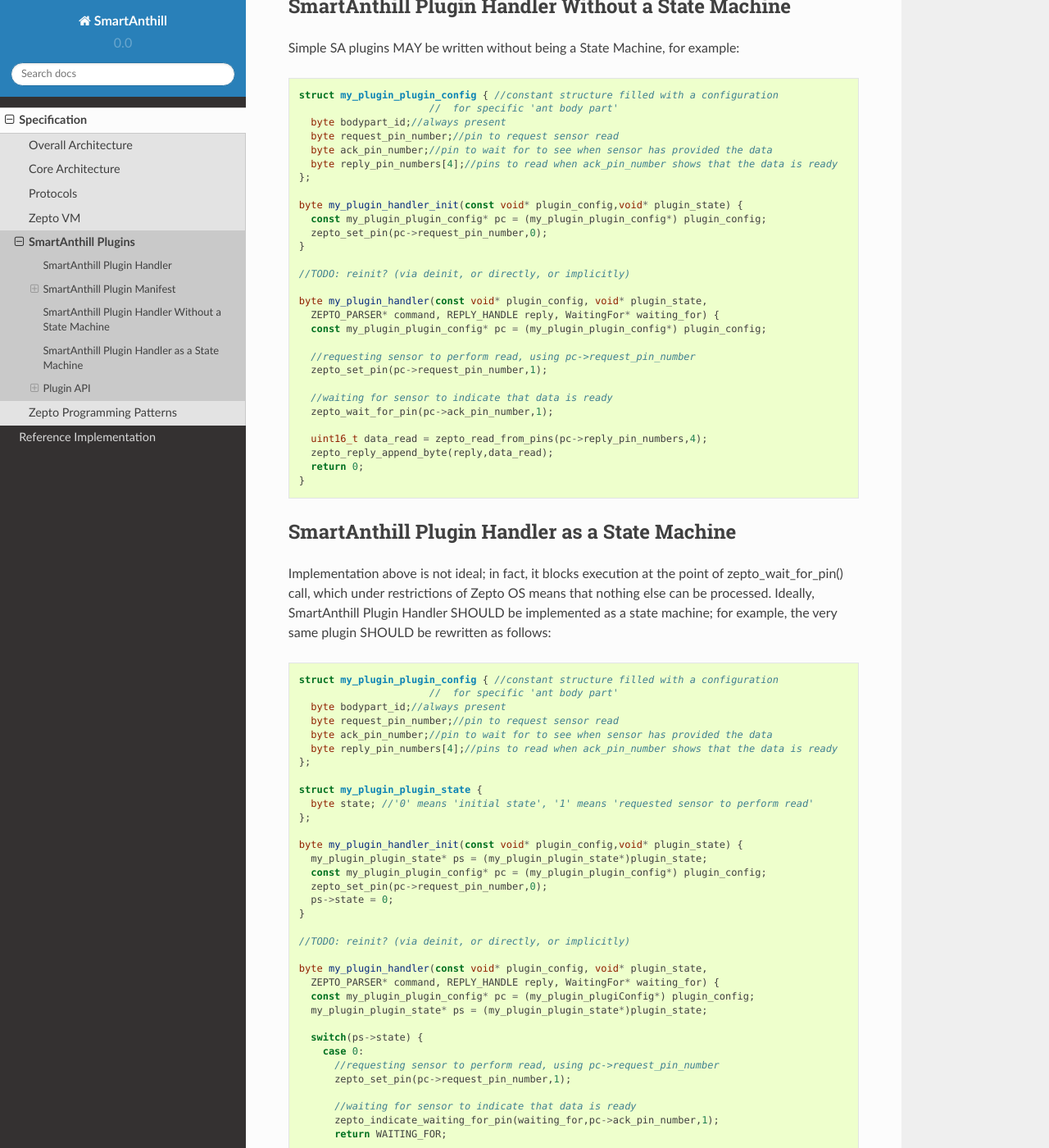
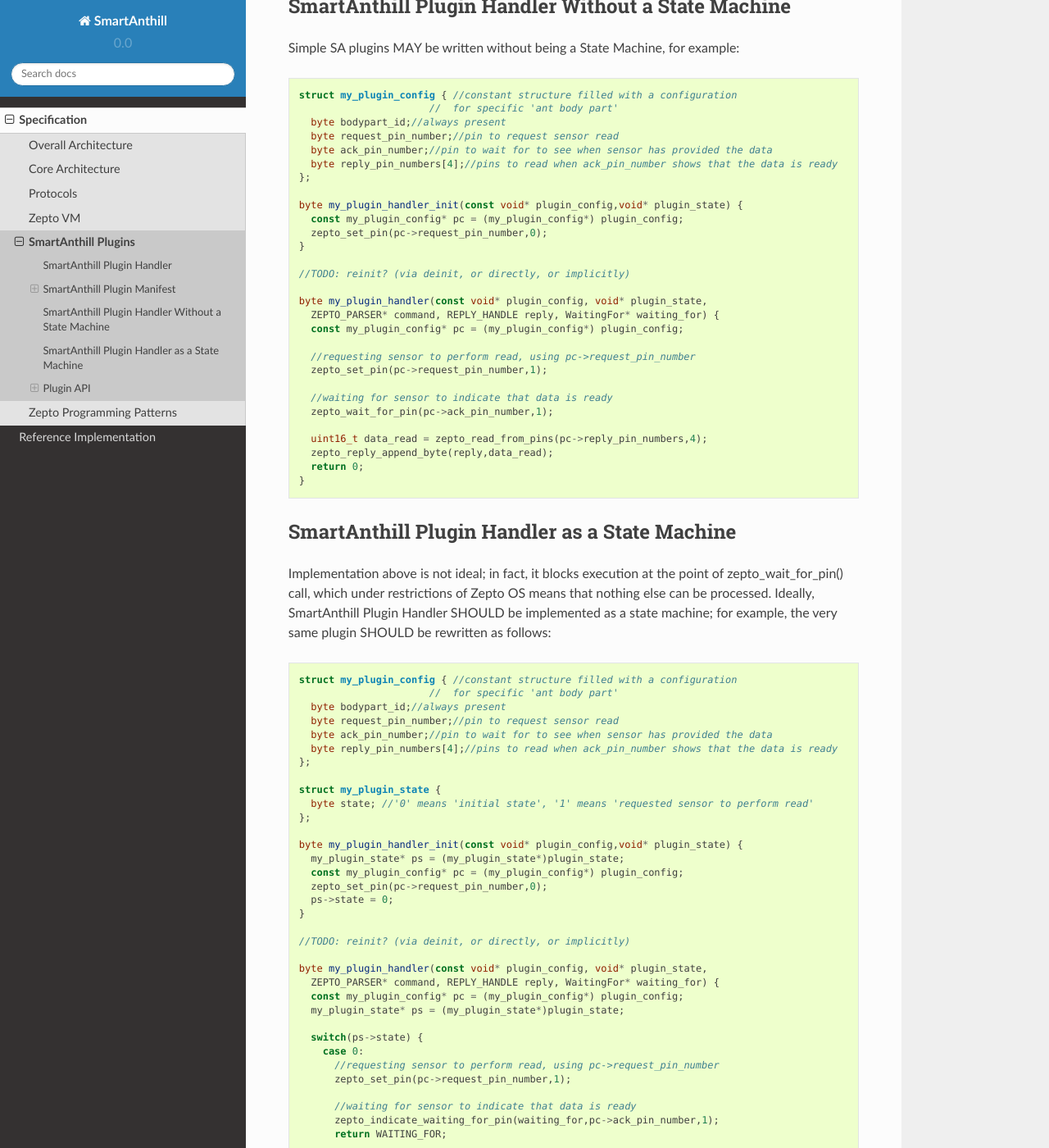
Before and after one commit to smartanthill/smartanthill2_0, a Sphinx documentation site: the page built from docs/design-documents/smartanthill-plugins.rst, in a window 1280 px wide and 1400 px high, scrolled down 3978 px. Shown: the whole window at 82% size. Built offline with Sphinx 7.4.7 and the Read the Docs theme 2.0.0, drawn with Linux system fonts in a browser that asks for light colours.

```diff
--- a/docs/design-documents/smartanthill-plugins.rst
+++ b/docs/design-documents/smartanthill-plugins.rst
@@ -61,7 +61,7 @@
 
 .. code-block:: xml
 
-  <smartanthill.plugin id="my_plugin" name="My Plugin" version="1.0">
+  <smartanthill.plugin id="my" name="My Plugin" version="1.0">
 
     <description>Short description of plugin's capabilities</description>
 
@@ -189,7 +189,7 @@
 
 .. code-block:: c
 
-    struct my_plugin_plugin_config { //constant structure filled with a configuration
+    struct my_plugin_config { //constant structure filled with a configuration
                           //  for specific 'ant body part'
       byte bodypart_id;//always present
       byte request_pin_number;//pin to request sensor read
@@ -198,7 +198,7 @@
     };
 
     byte my_plugin_handler_init(const void* plugin_config,void* plugin_state) {
-      const my_plugin_plugin_config* pc = (my_plugin_plugin_config*) plugin_config;
+      const my_plugin_config* pc = (my_plugin_config*) plugin_config;
       zepto_set_pin(pc->request_pin_number,0);
     }
 
@@ -206,7 +206,7 @@
 
     byte my_plugin_handler(const void* plugin_config, void* plugin_state,
       ZEPTO_PARSER* command, REPLY_HANDLE reply, WaitingFor* waiting_for) {
-      const my_plugin_plugin_config* pc = (my_plugin_plugin_config*) plugin_config;
+      const my_plugin_config* pc = (my_plugin_config*) plugin_config;
 
       //requesting sensor to perform read, using pc->request_pin_number
       zepto_set_pin(pc->request_pin_number,1);
@@ -227,7 +227,7 @@
 
 .. code-block:: c
 
-    struct my_plugin_plugin_config { //constant structure filled with a configuration
+    struct my_plugin_config { //constant structure filled with a configuration
                           //  for specific 'ant body part'
       byte bodypart_id;//always present
       byte request_pin_number;//pin to request sensor read
@@ -235,13 +235,13 @@
       byte reply_pin_numbers[4];//pins to read when ack_pin_number shows that the data is ready
     };
 
-    struct my_plugin_plugin_state {
+    struct my_plugin_state {
       byte state; //'0' means 'initial state', '1' means 'requested sensor to perform read'
     };
 
     byte my_plugin_handler_init(const void* plugin_config,void* plugin_state) {
-      my_plugin_plugin_state* ps = (my_plugin_plugin_state*)plugin_state;
-      const my_plugin_plugin_config* pc = (my_plugin_plugin_config*) plugin_config;
+      my_plugin_state* ps = (my_plugin_state*)plugin_state;
+      const my_plugin_config* pc = (my_plugin_config*) plugin_config;
       zepto_set_pin(pc->request_pin_number,0);
       ps->state = 0;
     }
@@ -250,8 +250,8 @@
 
     byte my_plugin_handler(const void* plugin_config, void* plugin_state,
       ZEPTO_PARSER* command, REPLY_HANDLE reply, WaitingFor* waiting_for) {
-      const my_plugin_plugin_config* pc = (my_plugin_plugiConfig*) plugin_config;
-      my_plugin_plugin_state* ps = (my_plugin_plugin_state*)plugin_state;
+      const my_plugin_config* pc = (my_plugin_config*) plugin_config;
+      my_plugin_state* ps = (my_plugin_state*)plugin_state;
 
       switch(ps->state) {
         case 0:
```
